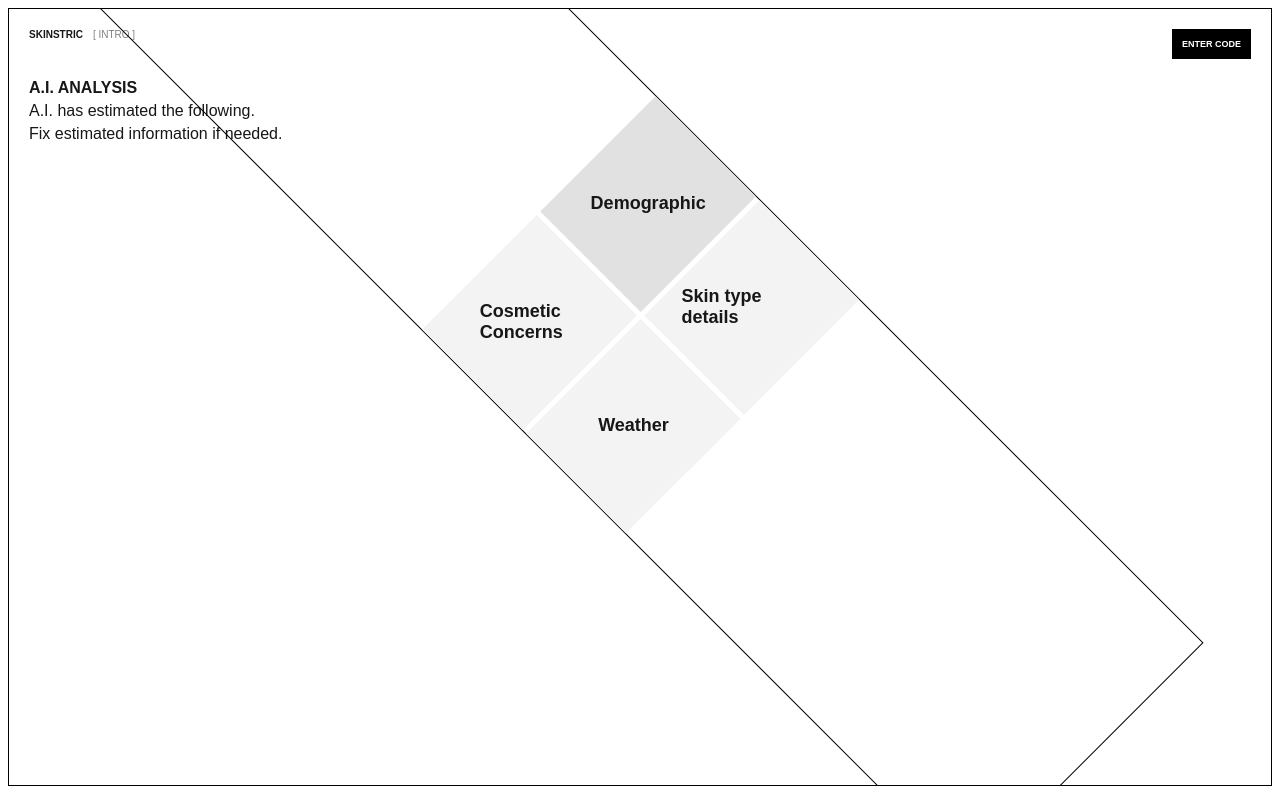
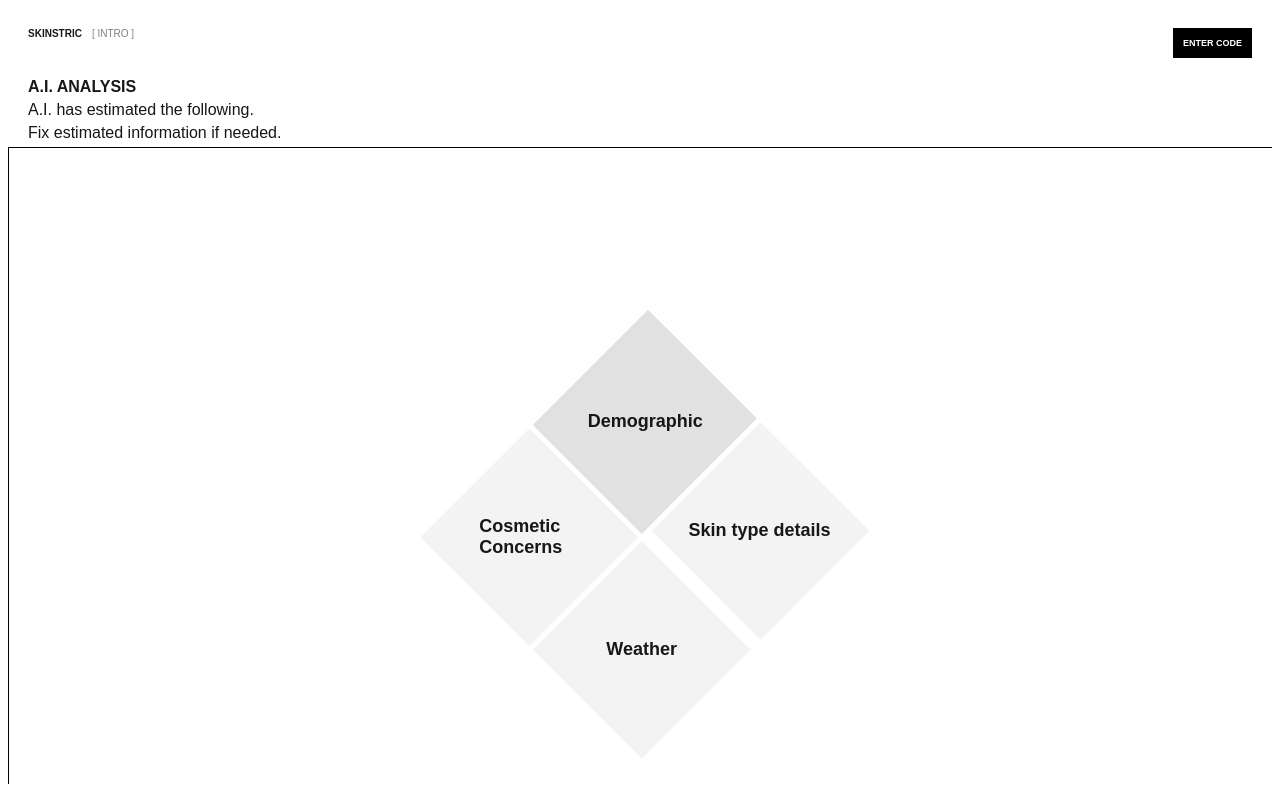
Before and after one commit to KamalRaghe/Skinstric, a Next.js app: page /select in a window 1280 px wide. Built offline with nearby package versions, Linux system fonts and the light colour scheme.

Commit message:
first commit

```diff
--- a/app/select/page.js
+++ b/app/select/page.js
@@ -8,7 +8,7 @@ export default function Select() {
   const router = useRouter()
 
   return (
-    <div className="border"
+    <div
       style={{
         height: "97vh",
         overflowY: "hidden",
@@ -69,10 +69,12 @@ export default function Select() {
       {/* DIAMOND WRAPPER */}
        <div className="center border"
         style={{
-          transform: "rotate(45deg)",
+          width:"100%",
+          height:"100%",
+          overflow:'hidden',
         }}
       >
-        <div className=" center" style={{ width: "330px", height: "330px" }}>
+        <div className=" center" style={{ width: "330px", height: "330px",transform:"rotate(45deg)" }}>
 
           {/* 🔥 BIG BORDER OVERLAY (this is what animates) */}
           <div className="center"
@@ -109,21 +111,21 @@ export default function Select() {
               className="center"
               style={{ backgroundColor: '#E1E1E2' }}
             >
-                <div className="center" style={{transform:"rotate(-45deg)",width:"100%",height:"100%"}}>
+                <div className="center" style={{transform:"rotate(-45deg)",width:"154px",height:"154px"}}>
                     Demographic
                 </div>
             </div>
 
-            <div className="center" style={{ backgroundColor:"#F3F3F4", cursor: "not-allowed" ,width:"100%",height:"100%"}} >
+            <div className="center" style={{ backgroundColor:"#F3F3F4", cursor: "not-allowed" ,width:"154px",height:"154px"}} >
                 <div style={{transform:"rotate(-45deg"}} >Skin type details</div>
             </div>
-            <div className="center" style={{ backgroundColor:"#F3F3F4", cursor: "not-allowed",width:"100%",height:"100%" }} >
+            <div className="center" style={{ backgroundColor:"#F3F3F4", cursor: "not-allowed",width:"154px",height:"154px" }} >
                 <div className="center" style={{
                     width:"100px",
                     transform:"rotate(-45deg)",
                     }} >Cosmetic Concerns</div>
             </div>
-            <div className="center" style={{ backgroundColor:"#F3F3F4", cursor: "not-allowed",width:"100%",height:"100%" }} >
+            <div className="center" style={{ backgroundColor:"#F3F3F4", cursor: "not-allowed",width:"154px",height:"154px" }} >
                 <div style={{transform:"rotate(-45deg"}} >Weather</div>
             </div>
           </div>
```
